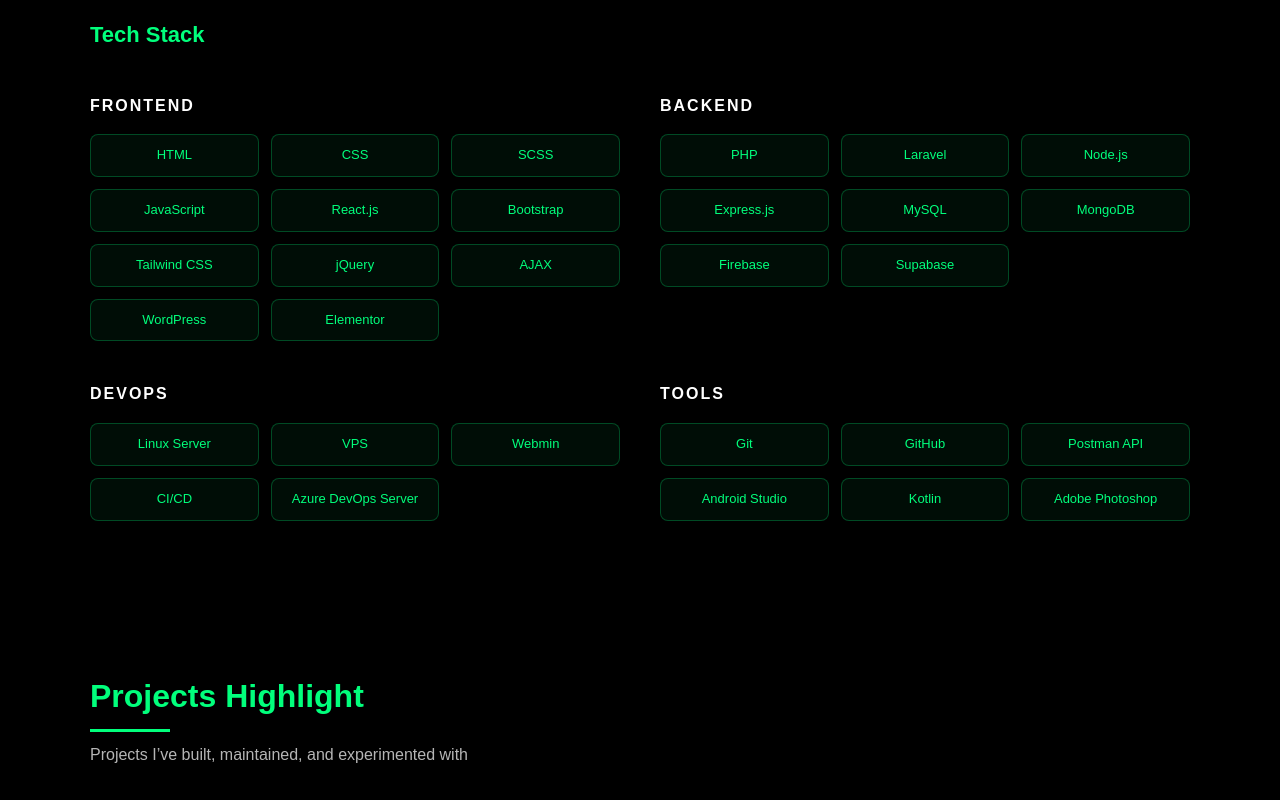
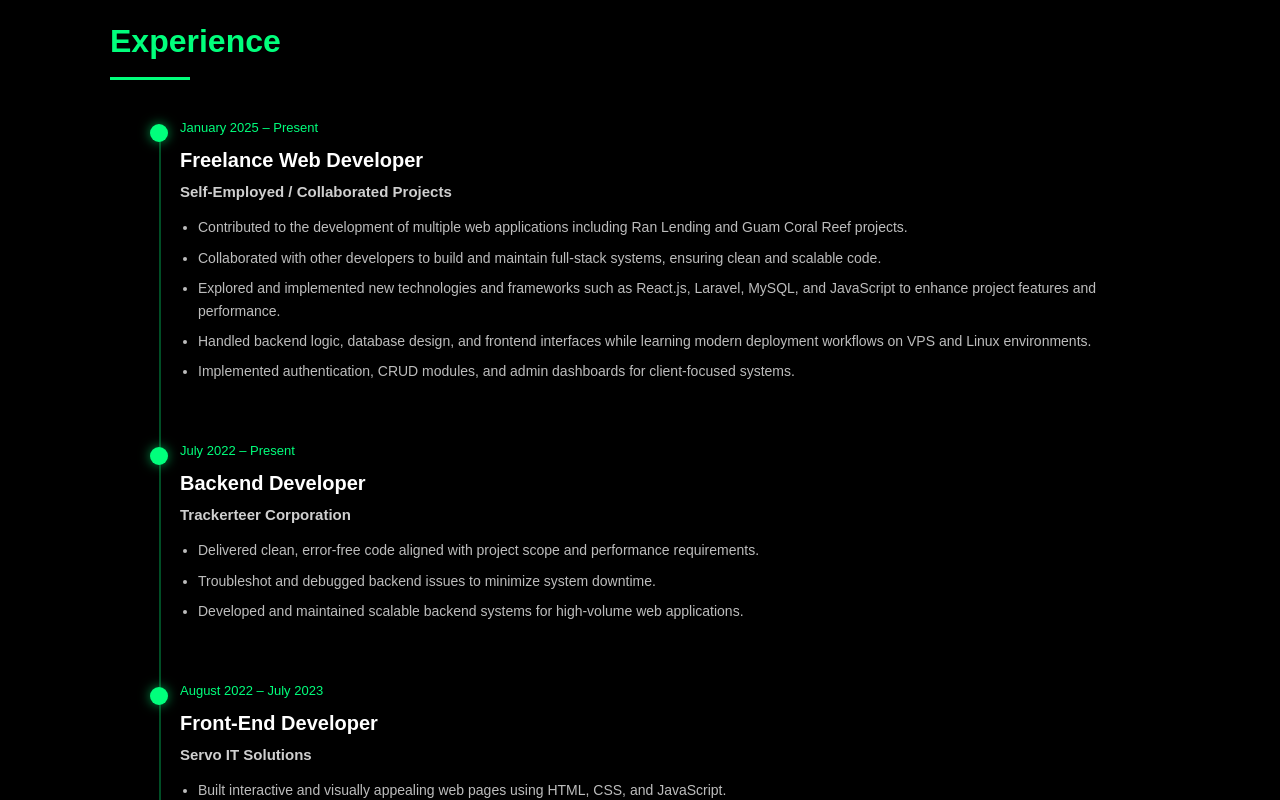
Before and after one commit to sebastian709/scjportfolio, a React (Vite) app: page / in a window 1280 px wide. Shown: the part 1340-2140 px from the top of the page. Built offline with nearby package versions, Linux system fonts and the light colour scheme.

Commit message:
updated experience

```diff
--- a/src/components/about/About.css
+++ b/src/components/about/About.css
@@ -69,7 +69,7 @@
 .tech-section {
   margin-top: 60px;
   padding-top: 40px;
-  border-top: 1px solid rgba(255,255,255,0.08);
+  /* border-top: 1px solid rgba(255,255,255,0.08); */
 
 }
 
--- a/src/components/about/About.jsx
+++ b/src/components/about/About.jsx
@@ -1,5 +1,6 @@
 import React from "react";
 import "./About.css";
+import Experience from "../experience/Experience";
 
 const techStack = {
   Frontend: [
@@ -55,6 +56,8 @@
           </p>
         </div>
 
+        <Experience />
+
         {/* TECH STACK */}
         <div className="tech-section">
           <h3 className="tech-title">Tech Stack</h3>
--- /dev/null
+++ b/src/components/experience/Experience.css
@@ -0,0 +1,142 @@
+.experience {
+  padding: 80px 20px;
+  display: flex;
+  justify-content: center;
+}
+
+.experience-container {
+  width: 100%;
+  max-width: 1100px;
+  text-align: left;
+}
+
+/* SECTION TITLE */
+.experience h2 {
+  font-size: 32px;
+  margin-bottom: 50px;
+  position: relative;
+}
+
+.experience h2::after {
+  content: "";
+  width: 80px;
+  height: 3px;
+  background: #01ff7c;
+  position: absolute;
+  left: 0;
+  bottom: -12px;
+}
+
+/* TIMELINE */
+.timeline {
+  position: relative;
+  padding-left: 40px;
+}
+
+.timeline::before {
+  content: "";
+  position: absolute;
+  left: 49px;
+  top: 10px;
+  width: 2px;
+  height: 100%;
+  background: rgba(1, 255, 124, 0.3);
+}
+
+.timeline-item {
+  position: relative;
+  padding-bottom: 50px;
+}
+
+.timeline-item:last-child {
+  padding-bottom: 0;
+}
+
+/* DOT */
+.timeline-dot {
+  position: absolute;
+  left: 0;
+  top: 6px;
+  width: 18px;
+  height: 18px;
+  background: #01ff7c;
+  border-radius: 50%;
+  box-shadow: 0 0 12px rgba(1, 255, 124, 0.6);
+}
+
+/* CONTENT */
+.timeline-content {
+  padding-left: 30px;
+  opacity: 0;
+  transform: translateY(20px);
+  animation: fadeUp 0.8s ease forwards;
+}
+
+.timeline-item:nth-child(1) .timeline-content {
+  animation-delay: 0.2s;
+}
+.timeline-item:nth-child(2) .timeline-content {
+  animation-delay: 0.4s;
+}
+.timeline-item:nth-child(3) .timeline-content {
+  animation-delay: 0.6s;
+}
+
+.timeline-date {
+  font-size: 13px;
+  color: #01ff7c;
+  display: block;
+  margin-bottom: 6px;
+}
+
+.timeline-content h3 {
+  font-size: 20px;
+  margin-bottom: 4px;
+  color: #fff;
+}
+
+.timeline-content h4 {
+  font-size: 15px;
+  color: #cfcfcf;
+  margin-bottom: 12px;
+}
+
+/* LIST */
+.timeline-content ul {
+  padding-left: 18px;
+}
+
+.timeline-content li {
+  margin-bottom: 8px;
+  line-height: 1.6;
+  color: #bdbdbd;
+  font-size: 14px;
+}
+
+/* ANIMATION */
+@keyframes fadeUp {
+  to {
+    opacity: 1;
+    transform: translateY(0);
+  }
+}
+
+/* RESPONSIVE */
+@media (max-width: 768px) {
+  .experience h2 {
+    font-size: 26px;
+  }
+
+  .timeline {
+    padding-left: 20px;
+  }
+
+  .timeline-content {
+    padding-left: 30px;
+  }
+
+  .timeline::before {
+    left: 28px;
+    top: 10px;
+  }
+}
--- /dev/null
+++ b/src/components/experience/Experience.jsx
@@ -0,0 +1,78 @@
+import React from "react";
+import "./Experience.css";
+
+const experiences = [
+  {
+    role: "Freelance Web Developer",
+    company: "Self-Employed / Collaborated Projects",
+    date: "January 2025 – Present",
+    description: [
+      "Contributed to the development of multiple web applications including Ran Lending and Guam Coral Reef projects.",
+      "Collaborated with other developers to build and maintain full-stack systems, ensuring clean and scalable code.",
+      "Explored and implemented new technologies and frameworks such as React.js, Laravel, MySQL, and JavaScript to enhance project features and performance.",
+      "Handled backend logic, database design, and frontend interfaces while learning modern deployment workflows on VPS and Linux environments.",
+      "Implemented authentication, CRUD modules, and admin dashboards for client-focused systems.",
+    ],
+  },
+  {
+    role: "Backend Developer",
+    company: "Trackerteer Corporation",
+    date: "July 2022 – Present",
+    description: [
+      "Delivered clean, error-free code aligned with project scope and performance requirements.",
+      "Troubleshot and debugged backend issues to minimize system downtime.",
+      "Developed and maintained scalable backend systems for high-volume web applications.",
+    ],
+  },
+  {
+    role: "Front-End Developer",
+    company: "Servo IT Solutions",
+    date: "August 2022 – July 2023",
+    description: [
+      "Built interactive and visually appealing web pages using HTML, CSS, and JavaScript.",
+      "Developed user-friendly interfaces to enhance overall user experience.",
+      "Maintained and customized responsive WordPress websites across multiple devices.",
+    ],
+  },
+  {
+    role: "Web App Developer Intern",
+    company: "AghimJuan PH Incorporated",
+    date: "February 2022 – March 2022",
+    description: [
+      "Assisted the web development team in building and maintaining web applications.",
+      "Participated in analytics and system improvement tasks to support development goals.",
+    ],
+  },
+];
+
+const Experience = () => {
+  return (
+    <section id="experience" className="experience">
+      <div className="experience-container">
+        <h2>Experience</h2>
+
+        <div className="timeline">
+          {experiences.map((exp, index) => (
+            <div className="timeline-item" key={index}>
+              <div className="timeline-dot"></div>
+
+              <div className="timeline-content">
+                <span className="timeline-date">{exp.date}</span>
+                <h3>{exp.role}</h3>
+                <h4>{exp.company}</h4>
+
+                <ul>
+                  {exp.description.map((item, i) => (
+                    <li key={i}>{item}</li>
+                  ))}
+                </ul>
+              </div>
+            </div>
+          ))}
+        </div>
+      </div>
+    </section>
+  );
+};
+
+export default Experience;
```
